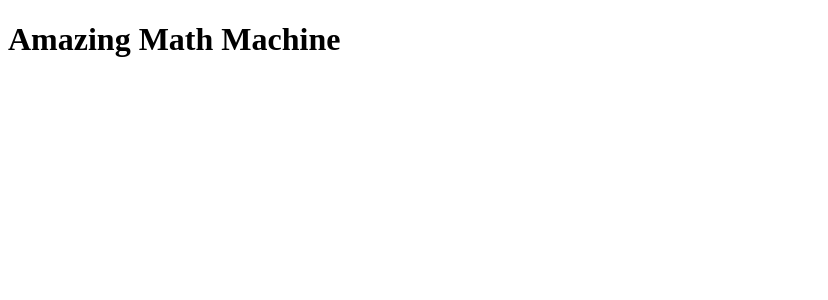
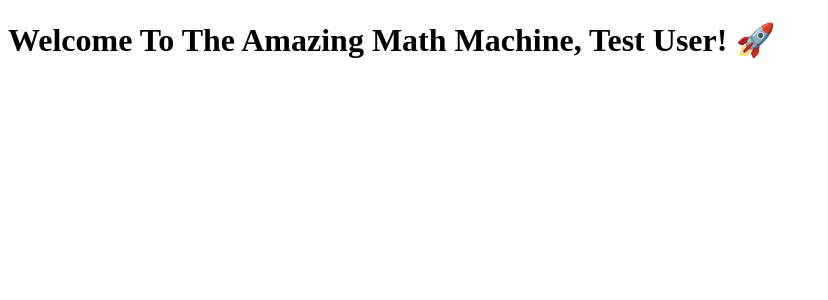
Before and after one commit to jonlld/the-amazing-math-machine, a React (Create React App) app: page / in a window 1280 px wide. Shown: the top 300 px of the page, without its empty margins (0-828 px from the left). Built offline with nearby package versions, Linux system fonts and the light colour scheme.

Commit message:
Connect Welcome component

```diff
--- a/public/index.html
+++ b/public/index.html
@@ -11,3 +11,9 @@
     <div id="root"></div>
   </body>
 </html>
+
+<!--
+  'Please enter your name' (with flashing cursor)
+  'Accept name'
+
+ -->
--- a/src/App.tsx
+++ b/src/App.tsx
@@ -1,9 +1,13 @@
-import React from 'react';
+import React, { useState } from "react";
+import Welcome from "./Welcome";
 
-function App() {
+function App(): JSX.Element {
+  const [isLoggedIn, setIsLoggedIn] = useState(false);
+  const user = "Test User";
+
   return (
     <div>
-      <h1>Amazing Math Machine</h1>
+      {!isLoggedIn && <Welcome isLoggedIn={isLoggedIn} username={user} />}
     </div>
   );
 }
--- /dev/null
+++ b/src/Welcome.tsx
@@ -0,0 +1,16 @@
+import React, { Fragment } from "react";
+
+interface WelcomeProps {
+  isLoggedIn: boolean;
+  username: string;
+}
+
+function Welcome(props: WelcomeProps): JSX.Element {
+  return (
+    <Fragment>
+      <h1>Welcome To The Amazing Math Machine, {props.username}! 🚀</h1>
+    </Fragment>
+  );
+}
+
+export default Welcome;
--- a/src/index.tsx
+++ b/src/index.tsx
@@ -5,6 +5,7 @@ import App from "./App";
 const root = ReactDOM.createRoot(
   document.getElementById("root") as HTMLElement
 );
+
 root.render(
   <React.StrictMode>
     <App />
```
Also changed, not shown: 1 other file (tests, documents, lock files or other folders).
